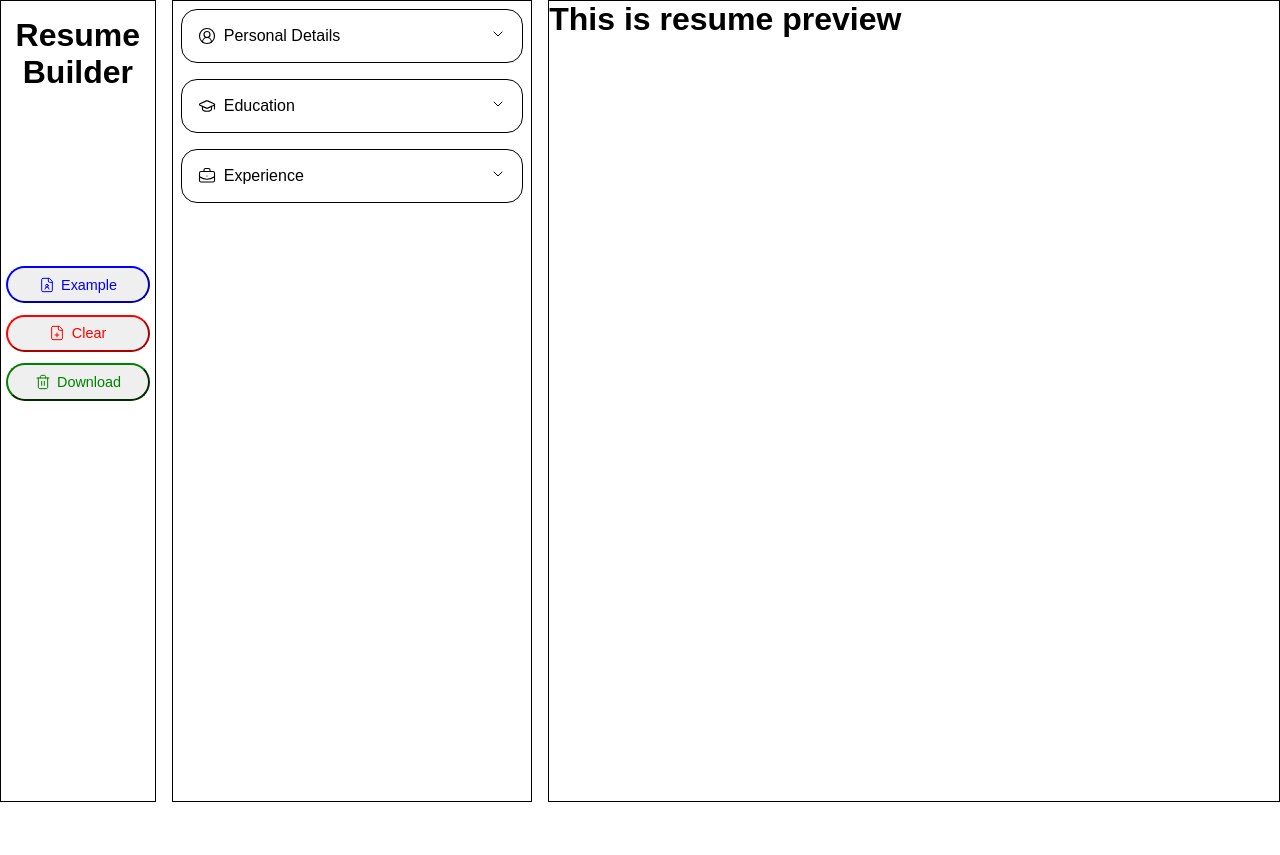
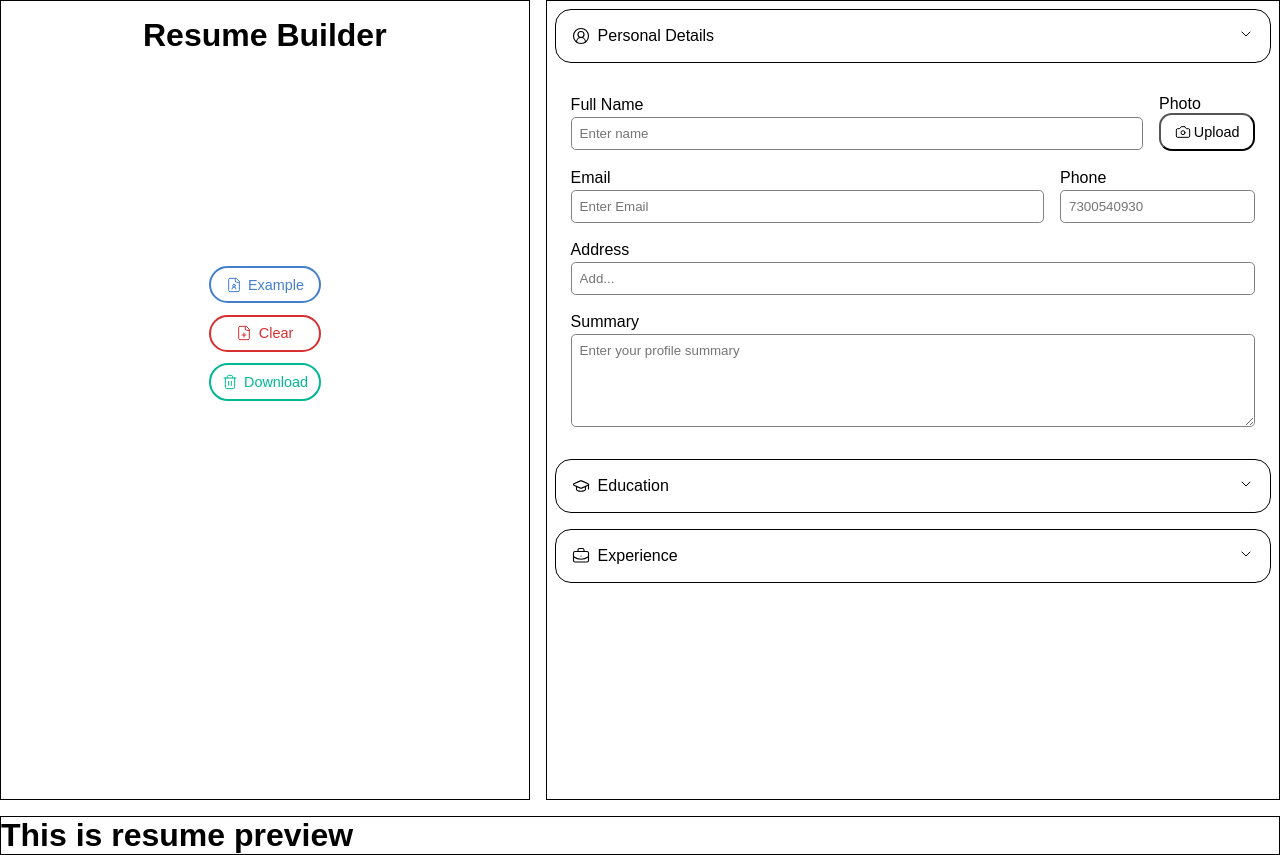
Before and after one commit to KRanggaR/CV_Application, a React (Vite) app: page / in a window 1280 px wide. Before the commit the page ends 802 px from the top, so only its background shows below. Built offline with nearby package versions, Linux system fonts and the light colour scheme.

Commit message:
Form Toggler designed

```diff
--- a/src/UI/Button.jsx
+++ b/src/UI/Button.jsx
@@ -1,20 +1,25 @@
-import React from 'react'
+import React, {useState} from 'react'
 import '../UI/ui.css'
 import { FileUser, FilePlus, Trash2 } from 'lucide-react';
 
 // eslint-disable-next-line no-unused-vars
 function Button({ color = 'red', text = 'click me', Icon = FileUser, onClick }) {
+    const [hovered, setHovered] = useState(false);
     const buttonStyle = {
+        border: `2px solid ${color}`,
         color: color,
         text: text,
         borderColor: color,
+        backgroundColor: hovered ? `${color}60` : 'transparent',
     };
 
 
     return (
         <div>
-            <button className="task_buttons" style={buttonStyle} onClick={onClick}>
-                <Icon size={16} color={color} strokeWidth={1.5} style={{ marginRight: '0.4rem' }}/>
+            <button className="task_buttons" style={buttonStyle} onClick={onClick}
+                onMouseEnter={() => setHovered(true)}
+                onMouseLeave={() => setHovered(false)}>
+                    <Icon size={16} color={color} strokeWidth={1.5} style={{ marginRight: '0.4rem' }}/>
                 {text}
             </button>
 
--- /dev/null
+++ b/src/UI/PersonalDetails.jsx
@@ -0,0 +1,46 @@
+import React from 'react'
+import '../UI/ui.css'
+import { Camera } from 'lucide-react';
+
+function PersonalDetails() {
+    return (
+        <div className='personal-details form-section'>
+            <div className='nameImage-box '>
+                <div className='name-box  '>
+                    <span className='name-field'>Full Name</span>
+                    <input className='name-input' placeholder='Enter name'></input>
+                </div>
+                <div className='image-box'>
+                    <span className='image-field' >Photo</span>
+                    <button className="image-button">
+                        <Camera size={16} strokeWidth={1.5} />
+                        Upload
+                    </button>
+                </div>
+            </div>
+            <br />
+            <div className='emailPhone-box'>
+                <div className='email-box  '>
+                    <span className='email-field'>Email</span>
+                    <input className='email-input' placeholder='Enter Email'></input>
+                </div>
+                <div className='phone-box  '>
+                    <span className='phone-field'>Phone</span>
+                    <input className='phone-input' placeholder='7300540930'></input>
+                </div>
+            </div>
+            <br />
+            <div className='address-box  '>
+                <span className='address-label'>Address</span>
+                <input className='address-input' placeholder='Add...'></input>
+            </div>
+            <br />
+            <div className='summary-box  '>
+                <span className='summary-label'>Summary</span>
+                <textarea rows="5" className='summary-input' placeholder='Enter your profile summary'></textarea>
+            </div>
+        </div>
+    )
+}
+
+export default PersonalDetails
--- a/src/UI/ui.css
+++ b/src/UI/ui.css
@@ -2,10 +2,16 @@
     display: flex;
     align-items: center;
     justify-content: center;
+    background-color: white;
     border-radius: 2rem;
-    padding: 0.55rem 1rem;
+    padding: 0.55rem 0rem;
     font-size: 0.9rem;
-    width: 9rem;
+    width: 7rem;
+    transition: all .2s ease;
+}
+
+.task_buttons:hover {
+    color: #fff;
 }
 
 .form-section{
@@ -27,3 +33,44 @@ justify-content: space-between;
     justify-content: center;
     gap: 0.5rem;
 }
+
+.personal-details input,textarea{
+margin-top: 0.2rem;
+padding: 0.5rem;
+border-radius: 0.3rem;
+border: 1px solid grey;
+}
+
+.nameImage-box, .emailPhone-box{
+    display: flex;
+    justify-content: space-between;
+    align-items: center;
+}
+
+.image-button{
+    display: flex;
+    align-items: center;
+    justify-content: center;
+    background-color: white;
+    border-radius: 0.8rem;
+    padding: 0.55rem 0rem;
+    font-size: 0.9rem;
+    width: 6rem;
+    gap: 0.2rem;
+}
+
+.name-box, .email-box{
+    flex-grow: 1;
+    margin-right: 1rem;
+}
+
+.emailPhone-box{
+    display: flex;
+    justify-content: space-between;
+    align-items: center;
+}
+
+.name-box, .email-box, .phone-box, .address-box, .summary-box{
+    display: flex;
+    flex-direction: column;
+}
--- a/src/components/ControlPanel.jsx
+++ b/src/components/ControlPanel.jsx
@@ -23,9 +23,9 @@ function ControlPanel() {
                     </div>
 
                     <div className='controlPanel_box_buttons'>
-                        <Button color="blue" text="Example" Icon={FileUser} onClick={handleFileUserClick} />
-                        <Button color="red" text="Clear" Icon={FilePlus} onClick={handleFilePlusClick} />
-                        <Button color="green" text="Download" Icon={Trash2} onClick={handleTrash2Click} />
+                        <Button color="#447fcd" text="Example" Icon={FileUser} onClick={handleFileUserClick} />
+                        <Button color="#d63031" text="Clear" Icon={FilePlus} onClick={handleFilePlusClick} />
+                        <Button color="#00b894" text="Download" Icon={Trash2} onClick={handleTrash2Click} />
                     </div>
                 </div>
             </div>
--- a/src/components/DetailForm.jsx
+++ b/src/components/DetailForm.jsx
@@ -1,6 +1,7 @@
 import React from 'react'
 import '../styles/defaultView.css';
 import FormToggler from '../UI/FormToggler'
+import PersonalDetails from '../UI/PersonalDetails'
 import { CircleUserRound, GraduationCap, BriefcaseBusiness} from 'lucide-react';
 
 function DetailForm() {
@@ -9,6 +10,7 @@ function DetailForm() {
       <div className='detailForm border-box'>
         <div>
           <FormToggler FormSvg={CircleUserRound} formTitle='Personal Details'/>
+          <PersonalDetails />
           <FormToggler FormSvg={GraduationCap} formTitle='Education'/>
           <FormToggler FormSvg={BriefcaseBusiness} formTitle='Experience'/>
         </div>
--- a/src/styles/app.css
+++ b/src/styles/app.css
@@ -1,17 +1,12 @@
 *{
 margin: 0;
 padding: 0;
-font-family: NotoSans, sans-serif
+font-family: NotoSans, sans-serif;
+box-sizing: border-box;
 }
+
 .app-wrapper{
     display: flex;
     flex-wrap: wrap;
     gap: 1rem;
 }
-
-@media(max-width: 600px) {
- .app-wrapper {
-    align-items: stretch;
-    flex-direction: column;
- }
-}
```
